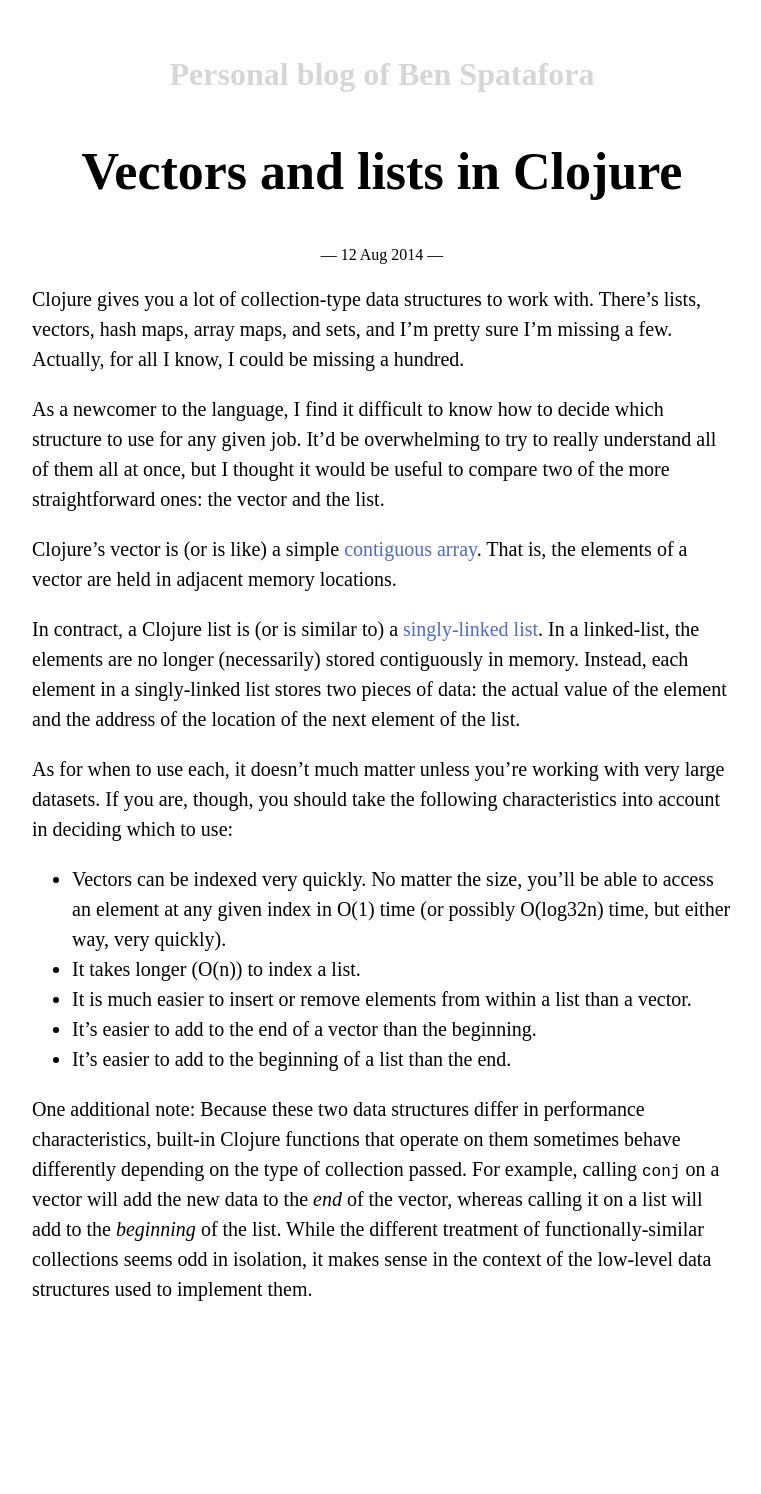
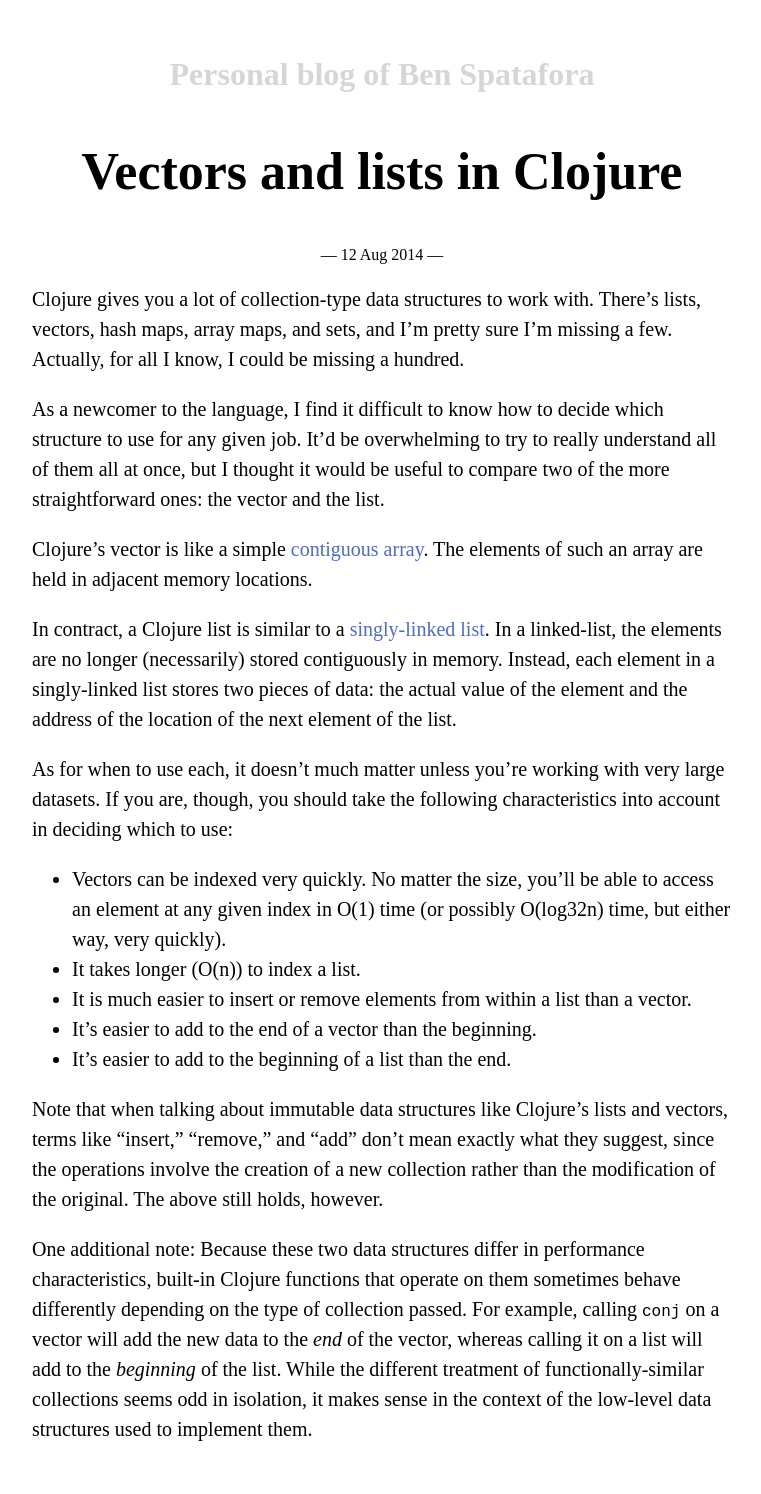
Before and after one commit to bspatafora/bspatafora.github.io, a Jekyll site: the page built from _posts/2014-08-12-vectors-and-lists-in-clojure.markdown, in a window 1280 px wide. Shown: the whole page, without its empty margins (258-1019 px from the left). Built offline with Jekyll 4.4.1, drawn with Linux system fonts in a browser that asks for light colours; some web fonts are replaced; before the commit the page ends 1354 px from its top, so only the background shows below that.

Commit message:
Edit Vectors and lists in Clojure

```diff
--- a/_posts/2014-08-12-vectors-and-lists-in-clojure.markdown
+++ b/_posts/2014-08-12-vectors-and-lists-in-clojure.markdown
@@ -8,9 +8,9 @@
 
 As a newcomer to the language, I find it difficult to know how to decide which structure to use for any given job. It’d be overwhelming to try to really understand all of them all at once, but I thought it would be useful to compare two of the more straightforward ones: the vector and the list.
 
-Clojure’s vector is (or is like) a simple [contiguous array][]. That is, the elements of a vector are held in adjacent memory locations.
+Clojure’s vector is like a simple [contiguous array][]. The elements of such an array are held in adjacent memory locations.
 
-In contract, a Clojure list is (or is similar to) a [singly-linked list][]. In a linked-list, the elements are no longer (necessarily) stored contiguously in memory. Instead, each element in a singly-linked list stores two pieces of data: the actual value of the element and the address of the location of the next element of the list.
+In contract, a Clojure list is similar to a [singly-linked list][]. In a linked-list, the elements are no longer (necessarily) stored contiguously in memory. Instead, each element in a singly-linked list stores two pieces of data: the actual value of the element and the address of the location of the next element of the list.
 
 As for when to use each, it doesn’t much matter unless you’re working with very large datasets. If you are, though, you should take the following characteristics into account in deciding which to use:
 
@@ -20,6 +20,8 @@
   * It’s easier to add to the end of a vector than the beginning.
   * It’s easier to add to the beginning of a list than the end.
 
+Note that when talking about immutable data structures like Clojure’s lists and vectors, terms like “insert,” “remove,” and “add” don’t mean exactly what they suggest, since the operations involve the creation of a new collection rather than the modification of the original. The above still holds, however.
+
 One additional note: Because these two data structures differ in performance characteristics, built-in Clojure functions that operate on them sometimes behave differently depending on the type of collection passed. For example, calling `conj` on a vector will add the new data to the *end* of the vector, whereas calling it on a list will add to the *beginning* of the list. While the different treatment of functionally-similar collections seems odd in isolation, it makes sense in the context of the low-level data structures used to implement them.
 
 [contiguous array]: http://en.wikipedia.org/wiki/Array_data_structure
```
